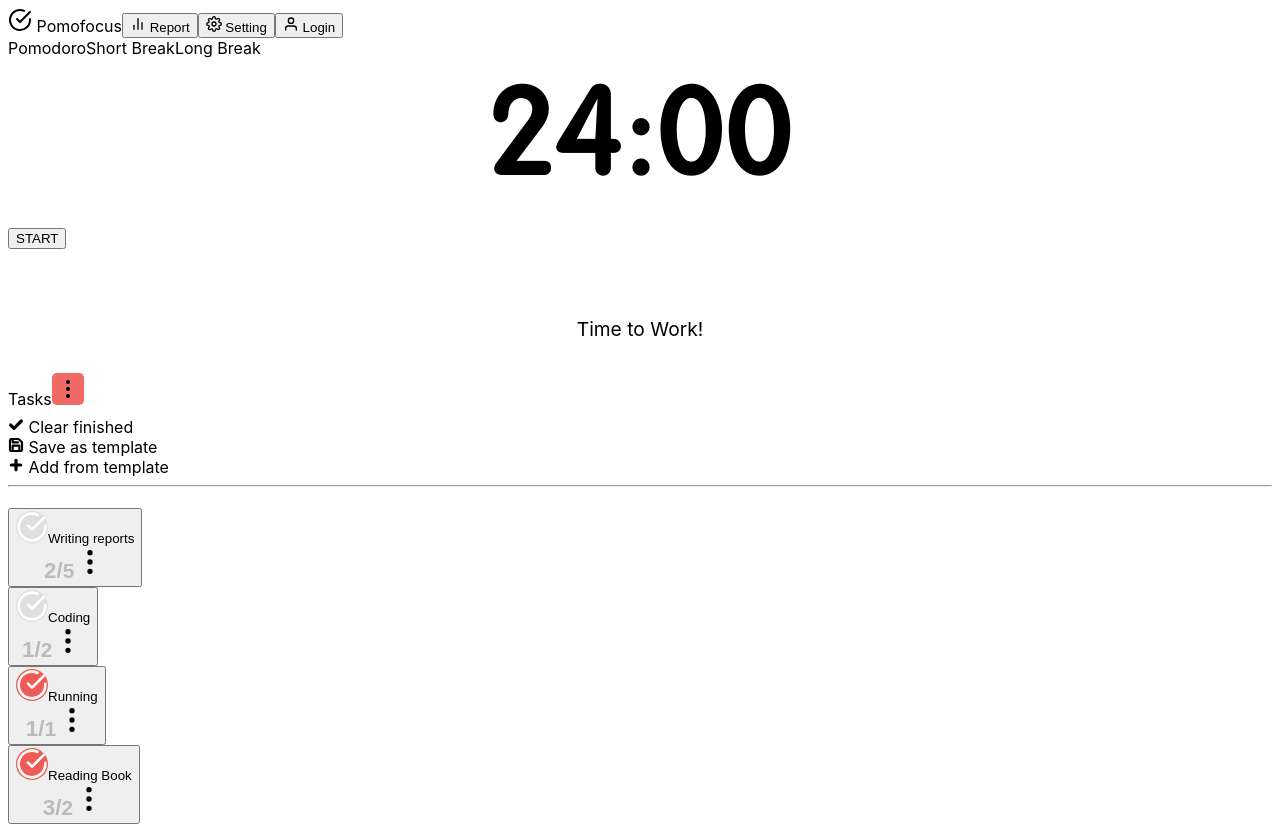
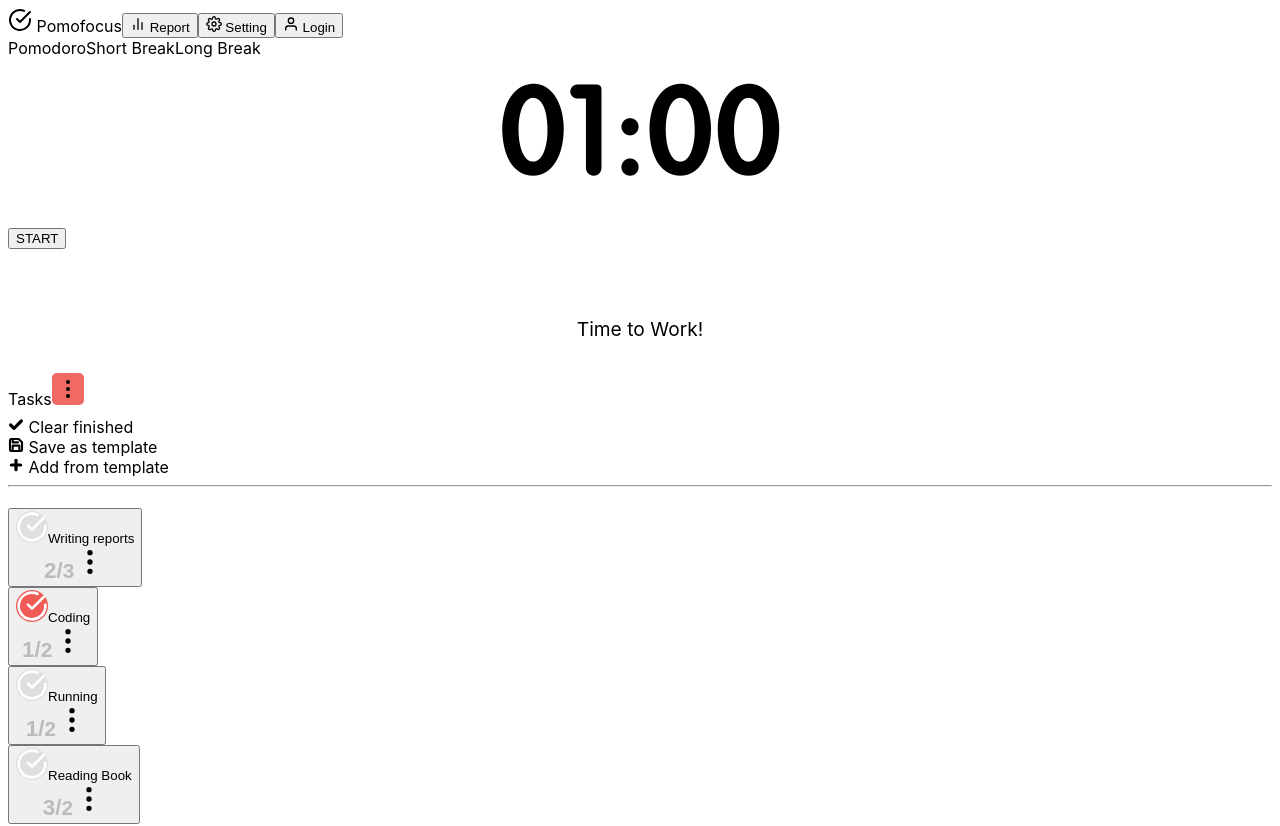
Before and after one commit to lmt20/ElectronJS-PomodoroTimer, a React (Create React App) app: page / in a window 1280 px wide. Shown: the top 826 px of the page. Built offline with nearby package versions, Linux system fonts and the light colour scheme; the HTML template or start-up script is replaced by a standard one.

Commit message:
fix: auto switch when timedown donegit add .

```diff
--- a/src/components/MainFrame/MainFrame.js
+++ b/src/components/MainFrame/MainFrame.js
@@ -12,12 +12,12 @@ const MainFrame = () => {
             isCompleted: false,
             isDisplayed: true,
             completedIntervalNum: 2,
-            settedIntervalNum: 5,
+            settedIntervalNum: 3,
         },
         {
             _id: 2,
             name: "Coding",
-            isCompleted: false,
+            isCompleted: true,
             isDisplayed: true,
             completedIntervalNum: 1,
             settedIntervalNum: 2,
@@ -25,15 +25,15 @@ const MainFrame = () => {
         {
             _id: 3,
             name: "Running",
-            isCompleted: true,
+            isCompleted: false,
             isDisplayed: true,
             completedIntervalNum: 1,
-            settedIntervalNum: 1,
+            settedIntervalNum: 2,
         },
         {
             _id: 4,
             name: "Reading Book",
-            isCompleted: true,
+            isCompleted: false,
             isDisplayed: true,
             completedIntervalNum: 3,
             settedIntervalNum: 2,
@@ -43,19 +43,52 @@ const MainFrame = () => {
     const [startingNotify, setStartingNotify] = useState(true)
 
     const [pomodoroSetting, setPomodoroSetting] = useState({
-        pomoTime: 24,
-        shortBreakTime: 6,
-        longBreakTime: 19,
-        longBreakInterval: 3,
+        pomoTime: 1,
+        shortBreakTime: 1,
+        longBreakTime: 20,
+        longBreakInterval: 2,
     })
     const [changedSetting, setChangedSetting] = useState({
         pomoTime: false,
         shortBreakTime: false,
         longBreakTime: false
     })
+    const [numInterval, setNumInterval] = useState(0)
     const [tab, setTab] = useState('pomo')
+    const [currentTaskId, setCurrentTaskId] = useState(1);
     const [timePast, setTimePast] = useState(0)
     const [isTimeStopping, setIsTimeStopping] = useState(true)
+    const completeCurrentTask = () => {
+        //complete old task
+        const completedTaskIndex = tasks.findIndex(task => {
+            return task._id === currentTaskId;
+        })
+        const updateTask = {
+            ...tasks[completedTaskIndex],
+            completedIntervalNum: tasks[completedTaskIndex].completedIntervalNum + 1
+        }
+        if(updateTask.completedIntervalNum === updateTask.settedIntervalNum){
+            updateTask.isCompleted = true;
+        }
+        const updateTasks = [...tasks]
+        updateTasks[completedTaskIndex] = updateTask
+        setTasks(updateTasks)
+    }
+    const startNextTask = () => {
+        //set begin new task
+        console.log("next")
+        const currentTask = tasks.find(task => {
+            return task._id === currentTaskId;
+        })
+
+        if(currentTask.isCompleted === true){
+            for (const task of tasks) {
+                if(!task.isCompleted){
+                    return setCurrentTaskId(task._id)
+                }
+            }
+        }
+    }
     return (
         <div className = {"main-container"
         + (tab === "short-break" ? ' main-container__short-break' : '')
@@ -73,7 +106,12 @@ const MainFrame = () => {
                     changedSetting={changedSetting}
                     timePast={timePast}
                     setTimePast={setTimePast}
+                    tab={tab}
                     setTab={setTab}
+                    completeCurrentTask={completeCurrentTask}
+                    startNextTask={startNextTask}
+                    numInterval={numInterval}
+                    setNumInterval={setNumInterval}
                     // currentStatus={currentStatus}
                     // setCurrentStatus={setCurrentStatus}
                     isTimeStopping={isTimeStopping}
@@ -85,6 +123,8 @@ const MainFrame = () => {
                     setStatusLabel={setStatusLabel}
                     setStartingNotify={setStartingNotify}
                     tab={tab}
+                    currentTaskId={currentTaskId}
+                    setCurrentTaskId={setCurrentTaskId}
                 />
             </div>
         </div>
--- a/src/components/MainFrame/SettingFrame/TimerSetting/TimerSetting.js
+++ b/src/components/MainFrame/SettingFrame/TimerSetting/TimerSetting.js
@@ -120,7 +120,7 @@ const TimerSetting = (props) => {
                             <option value="last">Last</option>
                             <option value="every">Every</option>
                         </select>
-                        <input type="number" step={1} value="5"></input>
+                        <input type="number" step={1} value="5" onChange={() => {}}></input>
                         <p style={{ marginLeft: '0.5rem', color: '#222', fontWeight: 'normal' }}> min</p>
                     </div>
                 </div>
--- a/src/components/MainFrame/TasksControll/AddTaskControl/AddTaskControl.js
+++ b/src/components/MainFrame/TasksControll/AddTaskControl/AddTaskControl.js
@@ -36,7 +36,7 @@ const AddTaskControl = (props) => {
         <div>
             {
                 props.isAddingTask ?
-                    <div tabIndex="0" onBlur={() => { props.setIsAddingTask(false) }} className="add-form-container">
+                    <div className="add-form-container">
                         <div className="add-form">
                             <input
                                 ref={addingInputEle}
--- a/src/components/MainFrame/TasksControll/TasksControll.js
+++ b/src/components/MainFrame/TasksControll/TasksControll.js
@@ -5,12 +5,11 @@ import StatisticBar from './StatisticBar/StatisticBar'
 import HeaderControl from './HeaderControl/HeaderControl'
 
 const TasksControll = (props) => {
-    const [currentTaskId, setCurrentTaskId] = useState(1);
     const [isAddingTask, setIsAddingTask] = useState(false);
     const [edittingTaskId, setEdittingTaskId] = useState(null);
     const tasks = props.tasks ? props.tasks : [];
     const clickTaskItemButton = (_id, name) => {
-        setCurrentTaskId(_id)
+        props.setCurrentTaskId(_id)
         props.setStartingNotify(false)
         props.setStatusLabel(name)
     }
@@ -64,7 +63,7 @@ const TasksControll = (props) => {
                             return <TaskItem
                                 key={task._id}
                                 task={task}
-                                isSelecting={task._id === currentTaskId ? "task-item-control--selected" : ""}
+                                isSelecting={task._id === props.currentTaskId ? "task-item-control--selected" : ""}
                                 clickTaskItemButton={clickTaskItemButton}
                                 clickTaskItemIcon={clickTaskItemIcon}
                                 updateTask={updateTask}
@@ -72,6 +71,7 @@ const TasksControll = (props) => {
                                 setEdittingTaskId={setEdittingTaskId}
                                 setIsAddingTask={setIsAddingTask}
                                 deleteTask={deleteTask}
+                                setStatusLabel={props.setStatusLabel}
                             />
 
                         }
--- a/src/components/MainFrame/TimerBoard/TimerBoard.js
+++ b/src/components/MainFrame/TimerBoard/TimerBoard.js
@@ -35,6 +35,17 @@ const TimerBoard = (props) => {
             if(newCurrentTargetTime > 0){
                 return newCurrentTargetTime;
             }
+            else{
+                if(props.numInterval < pomodoroSetting.longBreakInterval -1){
+                    props.setNumInterval(props.numInterval + 1)
+                    props.completeCurrentTask()
+                    props.setTab('short-break')
+                }
+                else {
+                    props.setNumInterval(0)
+                    props.setTab('long-break')
+                }
+            }
         }
         if(type === "short-break"){
             originalTargetTime = originalTime.shortBreakTime;
@@ -43,6 +54,10 @@ const TimerBoard = (props) => {
             let newCurrentTargetTime = newTargetTime * 60 - spannedTime;
             if(newCurrentTargetTime > 0){
                 return newCurrentTargetTime;
+            }
+            else{
+                props.startNextTask()
+                props.setTab('pomo')
             }
         }
         if(type === "long-break"){
@@ -53,12 +68,15 @@ const TimerBoard = (props) => {
             if(newCurrentTargetTime > 0){
                 return newCurrentTargetTime;
             }
+            else{
+                props.startNextTask()
+                props.setTab('pomo')
+            }
         }
 
+    }
 
-    }
     useEffect(() => {
-        console.log(isUpdateInTab())
         if(isUpdateInTab()){
             setTimer({
                 ...timer,
@@ -70,6 +88,27 @@ const TimerBoard = (props) => {
         setOriginalTime(pomodoroSetting)
     }, [props.pomodoroSetting])
 
+    useEffect(() => {
+        switchTab(props.tab)
+    }, [props.tab])
+
+    const handleCountdownDone = () => {
+        if(timer.type === 'pomo'){
+            if(props.numInterval < pomodoroSetting.longBreakInterval -1){
+                props.setNumInterval(props.numInterval + 1)
+                props.completeCurrentTask()
+                props.setTab('short-break')
+            }
+            else {
+                props.setNumInterval(0)
+                props.setTab('long-break')
+            }
+        }
+        else if(timer.type === 'short-break' || timer.type === 'long-break'){
+            props.startNextTask()
+            props.setTab('pomo')
+        }
+    }
     useEffect(() => {
         if (isRunning) {
             timeoutID.current = setTimeout(() => {
@@ -84,6 +123,9 @@ const TimerBoard = (props) => {
                         ...timer,
                         seconds: timer.seconds - 1,
                     })
+                }
+                if(timer.minutes === 0 && timer.seconds === 0){
+                    handleCountdownDone()
                 }
             }, 1000)
         }
```
